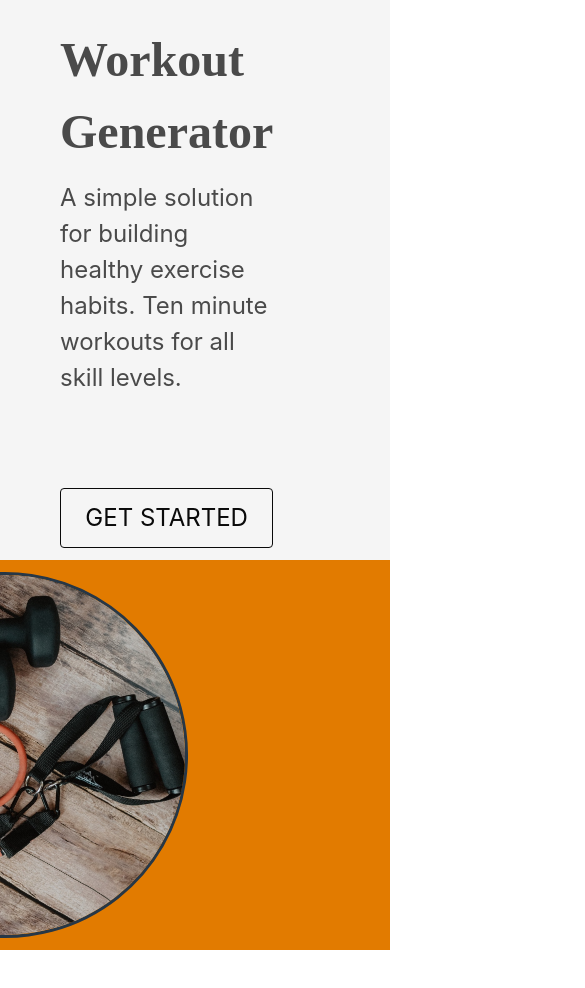
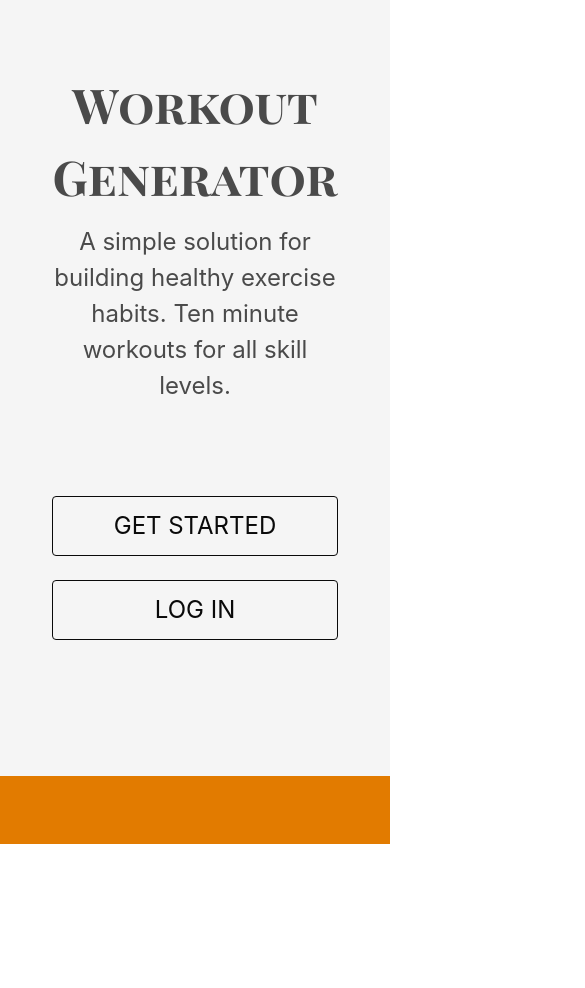
Before and after one commit to vruss14/workout-generator, a React (Create React App) app in the folder client/: page / in a window 390 px wide. Shown: the top 988 px of the page, 585 px wide, since content can reach past the window. After the commit the page ends 844 px from the top, so only its background shows below. Built offline with nearby package versions, Linux system fonts and the light colour scheme.

Commit message:
responsive styling for landing page

```diff
--- a/client/src/App.css
+++ b/client/src/App.css
@@ -1,16 +1 @@
-.App {
-  text-align: center;
-}
-
-.App-header {
-  background-color: #222;
-  height: 150px;
-  padding: 20px;
-  color: white;
-}
-
-.App-intro {
-  font-size: large;
-}
-
 @import url('https://fonts.googleapis.com/css2?family=Playfair+Display+SC:wght@700&display=swap');
--- a/client/src/components/landingContainer.js
+++ b/client/src/components/landingContainer.js
@@ -5,24 +5,15 @@ import "./landingStyle.css";
 
 // The container for the landing page; responsible for the dual background colors
 
-function LandingContainer(props) {
-
-    const height = {
-        height: "100vh",
-        margin: 0
-    }
-
-    const orange = {
-        backgroundColor: "#E27B00"
-    }
+function LandingContainer() {
 
   return (
-      <main>
-            <div className="columns" style={height}>
-                <div className="column is-three-fifths has-background-light is-flex is-align-items-center">
+      <main id="main-container">
+            <div className="columns" id="columns-container">
+                <div className="column is-three-fifths has-background-light is-flex is-align-items-center" id="landing-content-container">
                     <LandingContent />
                 </div>
-                <div className="column is-two-fifths is-flex is-align-items-center" style={orange}>
+                <div className="column is-two-fifths is-flex is-align-items-center" id="landing-img-container">
                     <LandingImg />
                 </div>
             </div>
--- a/client/src/components/landingContent.js
+++ b/client/src/components/landingContent.js
@@ -1,34 +1,18 @@
 import React from "react";
+import "./landingStyle.css";
 
 // The content for the landing page; responsible for the text
 
-function LandingContainer(props) {
-
-    const indent = {
-        marginLeft: "3em",
-        marginRight: "3em",
-        paddingRight: "25em",
-    }
-
-    const largeMargin = {
-        marginTop: "5rem"
-    }
-
-    const playfair = {
-        fontFamily: "'Playfair Display SC', serif"
-    }
-
-    const smallCaps = {
-        fontVariant: "small-caps"
-    }
+function LandingContainer() {
 
   return (
-      <section className="is-flex is-flex-direction-column is-flex-wrap-wrap" style={indent}>
-            <h1 className="is-size-1 has-text-weight-bold is-flex mt-3" style={playfair}>Workout Generator</h1>
+      <section className="is-flex is-flex-wrap-wrap" id="landing-content">
+            <h1 className="is-size-1 has-text-weight-bold is-flex mt-3" id="landing-title">Workout Generator</h1>
             <h2 className="is-size-4 mt-3 mb-3">
                 A simple solution for building healthy exercise habits.
                 Ten minute workouts for all skill levels.</h2>
-            <button className="button is-black is-outlined is-large" style={largeMargin}>GET STARTED</button>
+            <button className="button is-black is-outlined is-large" id="get-started-btn">GET STARTED</button>
+            <button className="button is-black is-outlined is-large mt-5" id="log-in-btn">LOG IN</button>
       </section>
   );
 }
--- a/client/src/components/landingStyle.css
+++ b/client/src/components/landingStyle.css
@@ -1,9 +1,77 @@
+/* Styling for the Landing Page (first screen) */
+
+/* Layout/image styling */
+
+#columns-container {
+    height: 100vh;
+    margin: 0;
+    overflow-y: hidden;
+}
+
+#landing-img-container {
+    background-color: #E27B00;
+}
+
+#landing-content {
+    margin-left: 3em;
+    margin-right: 3em;
+    padding-right: 25em;
+    flex-direction: column;
+}
+
+#landing-title {
+    font-family: 'Playfair Display SC', serif;
+}
+
+#dumbbell-img {
+    max-height: 85%;
+}
+
+/* Styling for the buttons; extends the Bulma framework */
+
+#get-started-btn {
+    margin-top: 5rem;
+}
+
+#log-in-btn:hover {
+    background-color: #E27B00;
+    color: white;
+}
+
+#get-started-btn:hover, #log-in-btn:hover {
+    transition: 0.5s ease-in-out;
+}
+
+/* Simplifies the layout for smaller devices */
+
 @media screen and (max-width: 768px) {
+
+    #landing-content-container {
+        height: 92%;
+        justify-content: center;
+    }
+
+    #landing-content {
+        text-align: center;
+        justify-content: center;
+        padding-right: 0;
+    }
+
+    #landing-title {
+        margin-left: auto;
+        margin-right: auto;
+    }
+
+    #landing-img-container {
+        height: 50vh;
+    }
+
     #dumbbell-img {
-        border-radius: none;
-        border: 3px solid #273746;
-        position: static;
-        transition: none;
-        transform: none;
+        display: none;
     }
+
+    #log-in-btn {
+        margin-bottom: 5rem;
+    }
+
 }
```
